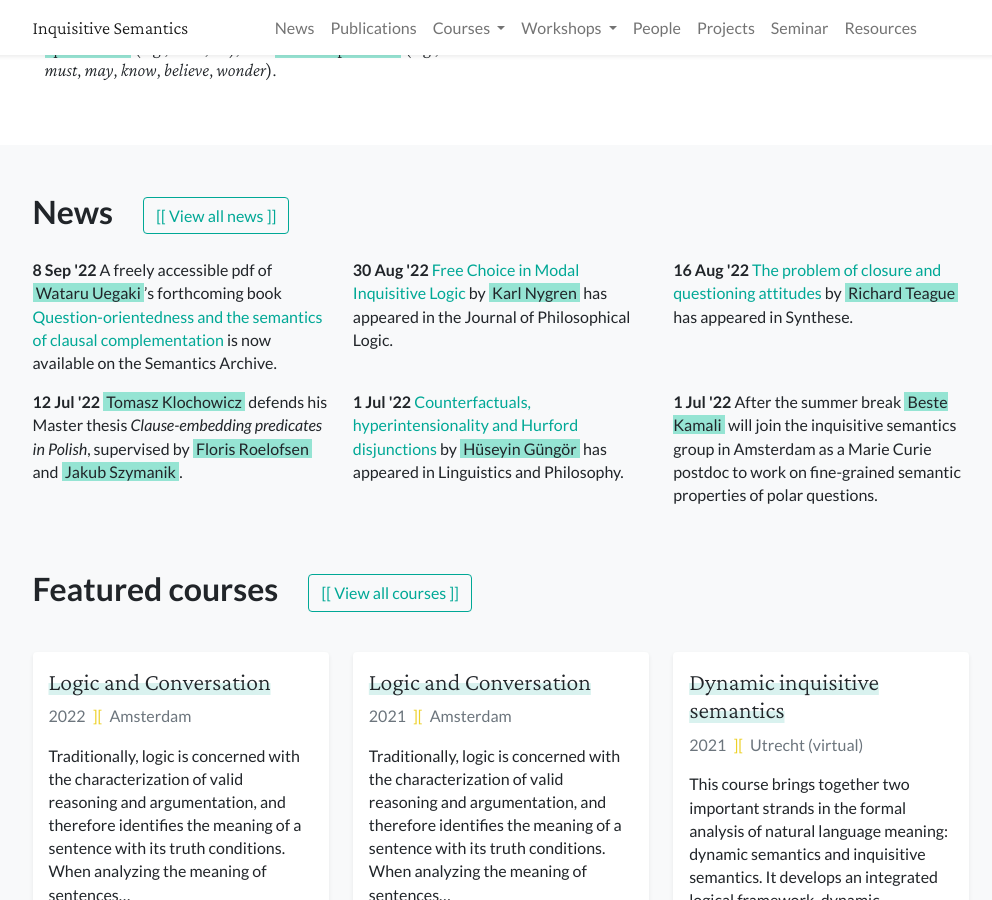
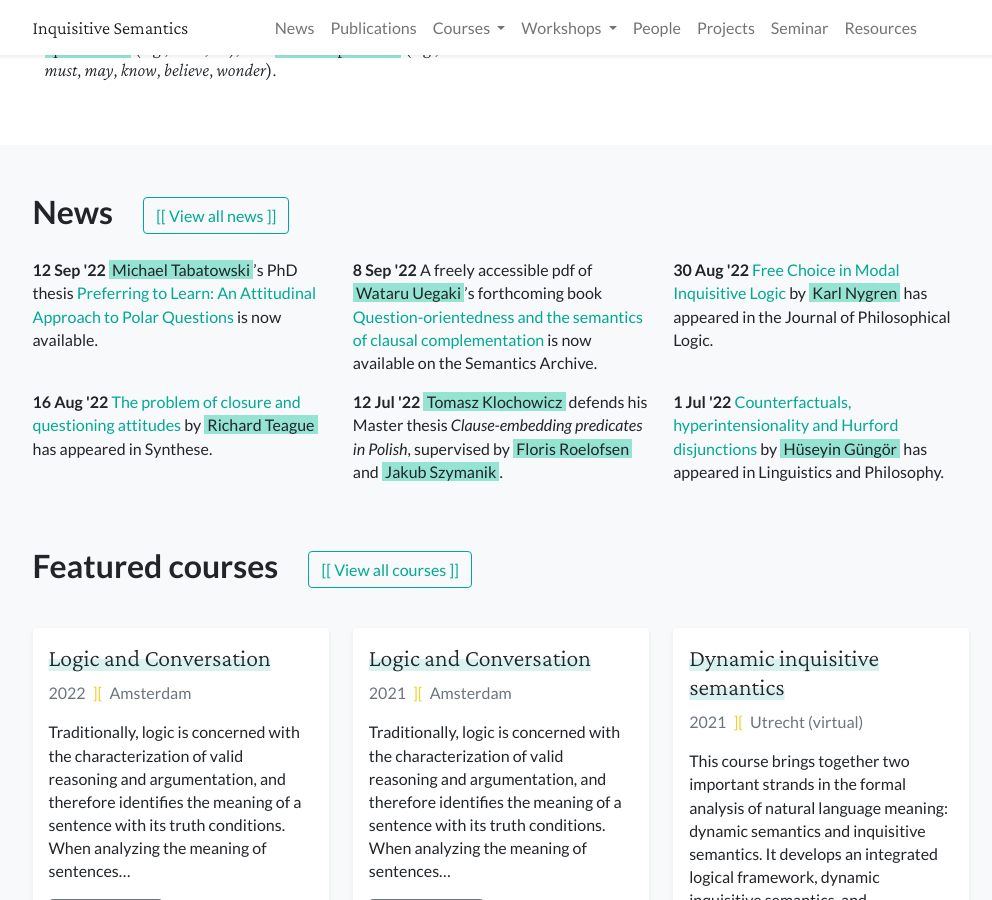
Before and after one commit to froelofs/inquisitive-semantics, a Jekyll site: the page built from _pages/index.html, in a window 1280 px wide and 900 px high, scrolled down 1071 px. Shown: the whole window, without its empty margins (139-1131 px from the left). Built offline with Jekyll 4.4.1, drawn with Linux system fonts in a browser that asks for light colours.

Commit message:
Update news.yml

```diff
--- a/_data/news.yml
+++ b/_data/news.yml
@@ -10,6 +10,12 @@
 #
 # ===================================================================
 
+- date: 2022-09-12
+  text: >
+    **Michael Tabatowski**'s PhD thesis [Preferring to Learn: An Attitudinal Approach to Polar Questions](https://scholar.google.com/scholar_url?url=https://knowledge.uchicago.edu/record/4892/files/Tabatowski_uchicago_0330D_16610.pdf&hl=en&sa=X&d=438181153959601497&ei=aysgY7qKJrLGsQL22IS4Aw&scisig=AAGBfm1XS4HRXYBWf0mxv7CQ_JgAYeCXIA&oi=scholaralrt&hist=rZRI1MIAAAAJ:10543440081928444242:AAGBfm1Kn9WtAWR8gfbFQvnwqu1iCl1tmA&html=&pos=0&folt=rel&fols=)
+    is now available.
+
+
 - date: 2022-09-08
   text: >
     A freely accessible pdf of **Wataru Uegaki**'s forthcoming book [Question-orientedness and the semantics of
```
